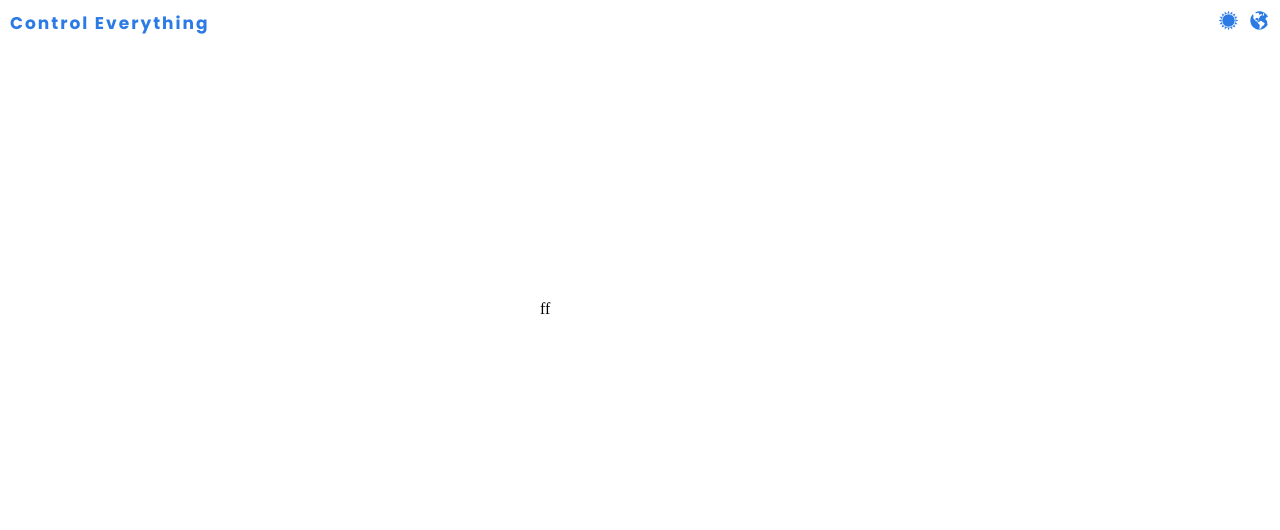
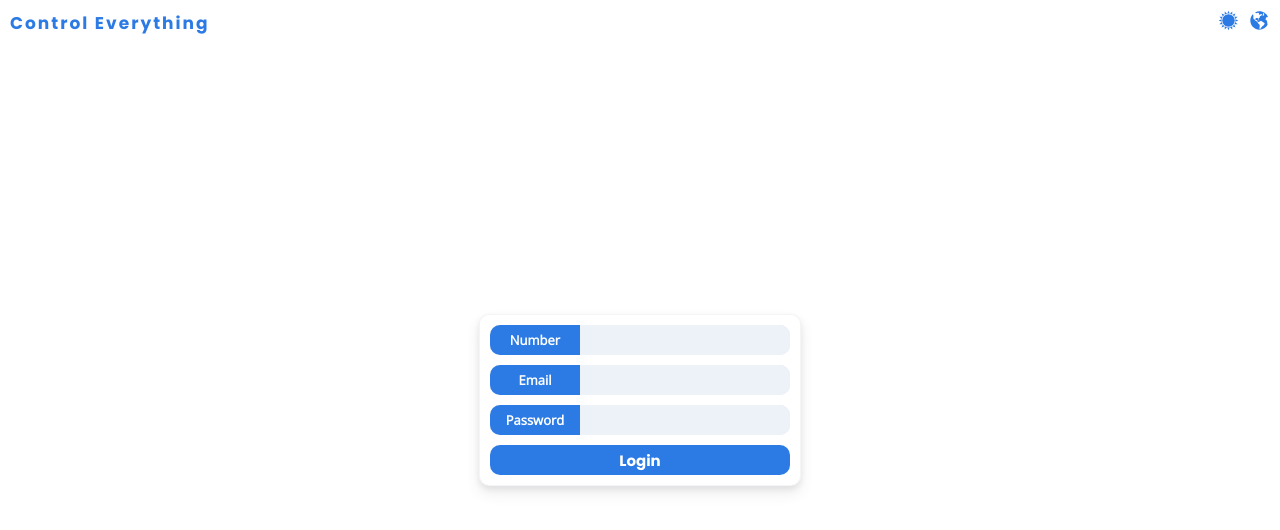
Before and after one commit to TTiagoSousa/Control_Everything_Admin, a React (Vite) app: page /Login in a window 1280 px wide. Shown: the top 530 px of the page. Built offline with nearby package versions, Linux system fonts and the light colour scheme.

Commit message:
Login page

```diff
--- /dev/null
+++ b/src/Components/Inputs/Global_Input/Global_Input.jsx
@@ -0,0 +1,42 @@
+import React, { useState } from 'react';
+import './Global_Input.scss';
+import * as Icon from '../../../Imports/icons';
+import * as Color from '../../../Styles/Colors';
+
+const Global_Input = ({ Type, Placeholder, Value, onChange, max, ref, Text }) => {
+
+  const [showPassword, setShowPassword] = useState(false);
+  const toggleShowPassword = () => {
+    setShowPassword(!showPassword);
+  };
+
+  return (
+    <div className='Global_Input'>
+      <div className='Text'>
+        <span>{Text}</span>
+      </div>
+      <input
+        type={showPassword ? 'text' : Type}
+        placeholder={Placeholder}
+        value={Value}
+        onChange={onChange}
+        max={max}
+        ref={ref}
+      />
+      {Type === 'password' && (
+        <div
+          className='Icon'
+          onClick={toggleShowPassword}
+        >
+          {showPassword ? (
+            <Icon.Close_Eye GlobalColor={Color.blue} />
+          ) : (
+            <Icon.Open_Eye GlobalColor={Color.blue} />
+          )}
+        </div>
+      )}
+    </div>
+  );
+};
+
+export default Global_Input;
--- /dev/null
+++ b/src/Components/Inputs/Global_Input/Global_Input.scss
@@ -0,0 +1,64 @@
+@import '../../../Styles/Colors.scss';
+
+.Global_Input {
+  position: relative;
+  width: 100%;
+  height: 100%;
+  border-radius: 5px;
+  color: white;
+  font-size: 18px;
+  box-shadow:inset 0 0 5px 1px #88888847;
+  transition: 0.5s;
+  text-align: center;
+  display: flex;
+  justify-content: space-between;
+  font-family: 'Open Sans', sans-serif;
+  font-weight: 600;
+  border-radius: 10px;
+
+  .Text {
+    position: relative;
+    height: 100%;
+    width: 30%;
+    border-radius: 10px 0px 0px 10px;
+    background-color: $blue_darker;
+    display: flex;
+    align-items: center;
+    justify-content: center;
+
+    span {
+      font-size: 13px;
+    }
+  }
+
+  input {
+    position: relative;
+    width: 70%;
+    height: 100%;
+    border-radius: 0px 10px 10px 0px;
+    border: none;
+    outline: none;
+    text-align: center;
+    font-family: 'Open Sans', sans-serif;
+    font-weight: 600;
+    color: #9da9bb;
+  }
+
+  .Icon {
+    position: absolute;
+    height: 30px;
+    right: 1%;
+    top: 10%;
+    cursor: pointer;
+  }
+}
+
+// Colors
+  .Dark_Mode .Global_Input input {
+    background-color: #0b1727;
+  }
+
+  .Light_Mode .Global_Input input {
+    background-color: #edf2f9;
+  }
+// Colors
--- a/src/Pages/Public/Login/Login.jsx
+++ b/src/Pages/Public/Login/Login.jsx
@@ -1,14 +1,32 @@
 import React from 'react';
 import './Login.scss';
+import GLobal_Input from '../../../Components/Inputs/Global_Input/Global_Input';
+import Global_Button from '../../../Components/Buttons/Global_Button/Global_Button';
 
 const Login = () => {
   return (
     <div className='Login'>
       <form action="">
-        <div className='Field'></div>
-        <div className='Field'></div>ff
-        <div className='Field'></div>
-        <div className='Field'></div>
+        <div className='Field'>
+          <GLobal_Input
+            Text="Number"
+          />
+        </div>
+        <div className='Field'>
+          <GLobal_Input
+            Text="Email"
+          />
+        </div>
+        <div className='Field'>
+          <GLobal_Input
+            Text="Password"
+          />
+        </div>
+        <div className='Field'>
+          <Global_Button
+            Text="Login"
+          />
+        </div>
       </form>
     </div>
   )
--- a/src/Pages/Public/Login/Login.scss
+++ b/src/Pages/Public/Login/Login.scss
@@ -10,17 +10,30 @@
   justify-content: center;
 
   form{
-    width: 200px;
-    height: 200px;
+    width: 300px;
+    height: auto;
+    padding: 10px;
+    display: flex;
+    flex-direction: column;
+    gap: 10px;
+    border: $border;
+    border-radius: $border_radius;
+
+    .Field{
+      width: 100%;
+      height: 30px;
+    }
   }
 }
 
 // Colors
   .Dark_Mode .Login form {
     background-color: $secundery_color_dark;
+    box-shadow: $box_shadow_dark;
   }
 
   .Light_Mode .Login form {
     background-color: $secundery_color_light;
+    box-shadow: $box_shadow_light;
   }
 // Colors
```
